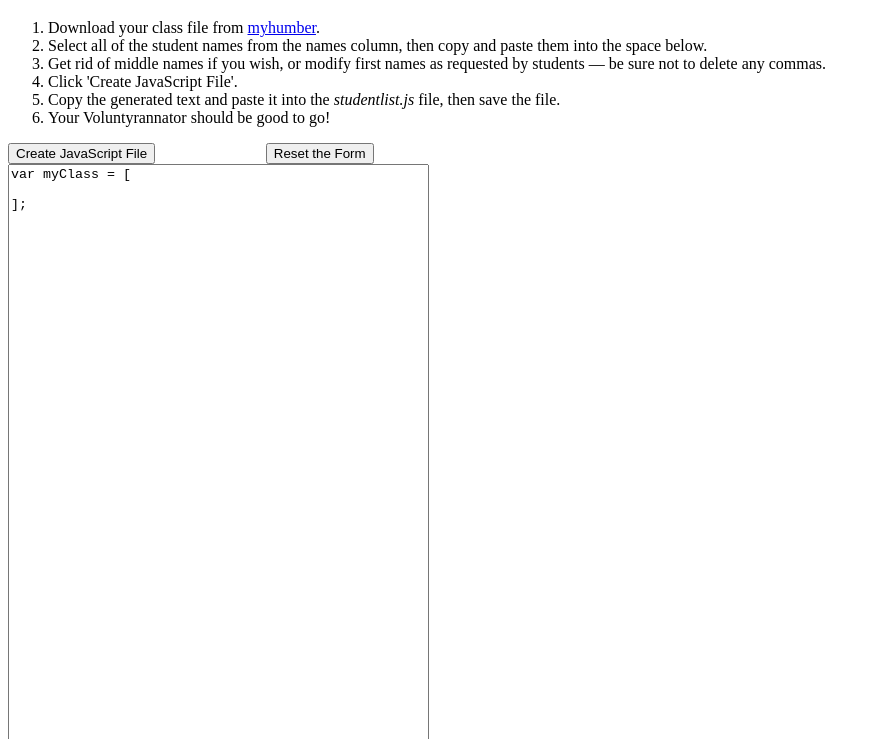
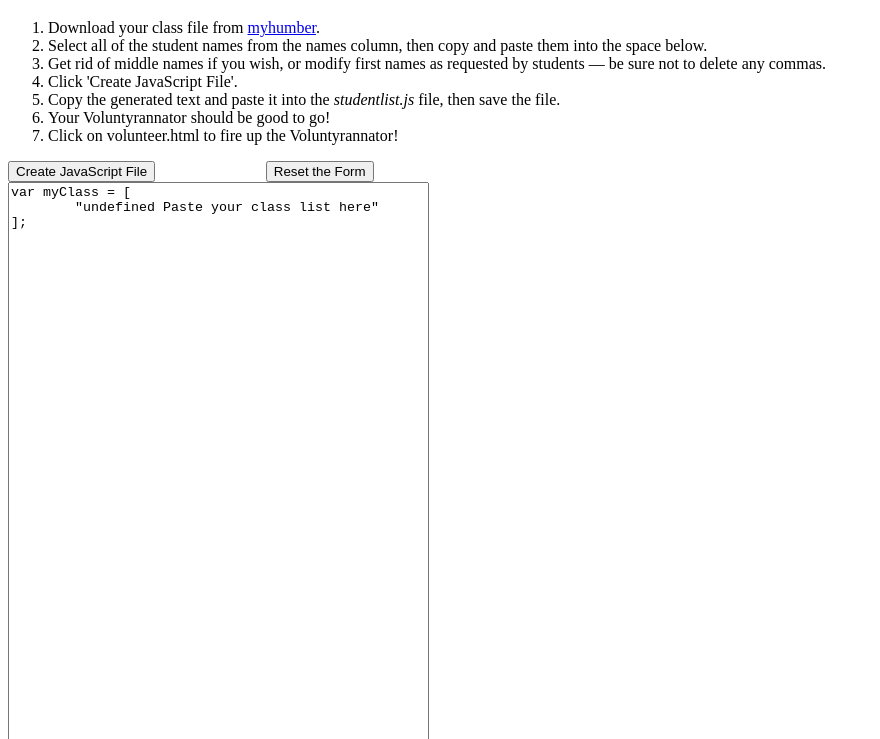
Before and after one commit to HumberSean/voluntyranator, a plain HTML site: page voluntyranator_stuff/classfilemaker.html in a window 1280 px wide. Both pictures are taken after a click on the input "Create JavaScript File". Shown: the part 61-800 px from the top of the page, without its empty margins (0-880 px from the left). Drawn offline with Linux system fonts and the light colour scheme.

Commit message:
Fix but that missed last student.

```diff
--- a/voluntyranator_stuff/classfilemaker.html
+++ b/voluntyranator_stuff/classfilemaker.html
@@ -9,8 +9,8 @@
 		</style>
 	</head>
 	<body>
-<!--VOLUNTYRANNATOR CLASS FILE MAKER CREATED BY SEAN DOYLE
-JULY 2019 V1.0
+<!--VOLUNTYRANATOR CLASS FILE MAKER CREATED BY SEAN DOYLE
+SEPT 2025 V1.1
 -->
 		<h1>Voluntyrannator Class File Builder</h1>
 
@@ -22,6 +22,7 @@ JULY 2019 V1.0
 			<li>Click 'Create JavaScript File'.</li>
 			<li>Copy the generated text and paste it into the <em>studentlist.js</em> file, then save the file.</li>
 			<li>Your Voluntyrannator should be good to go!</li>
+			<li>Click on volunteer.html to fire up the Voluntyrannator!</li>
 		</ol>
 
 <!-- CLASS LIST FORM -->
--- a/voluntyranator_stuff/classfilemaker.js
+++ b/voluntyranator_stuff/classfilemaker.js
@@ -1,6 +1,8 @@
-//****Class List JavaScript file creator V 1.0.0
+//****Class List JavaScript file creator V 1.1
 //****by Sean Doyle
-//****This file is used with classfilemaker.html to allow users to paste in a class list from a csv file and turn it into the JavaScript file required for Volunteerinator.
+//****This file is used with classfilemaker.html to allow users to paste in a class list from a csv file and turn it into the JavaScript file required for Voluntyranator.
+
+//1.1 Fixes bug that missed the last student pasted in.
 var txtFlag = false;
 var formHandle = document.forms.vol_form;
 var formTxt = formHandle.vol__txt;
@@ -28,13 +30,14 @@ function processForm() {
 	}
 
 	//create string of names with array architecture
-	for (var i = 0; i < classNamesArray.length - 1; i++) {
+	for (var i = 0; i < classNamesArray.length ; i++) {
 		classString += '\t' + classNamesArray[i];
 		//check if item is last and add comma if it isn't
-		if (i !== classNamesArray.length - 2) {
+		if (i !== classNamesArray.length - 1) {
 			classString += ',\r';
 		}
 	}
+
 
 	//output code strings concatenated with string of names
 	formTxt.value = js_head + classString + js_end;
```
